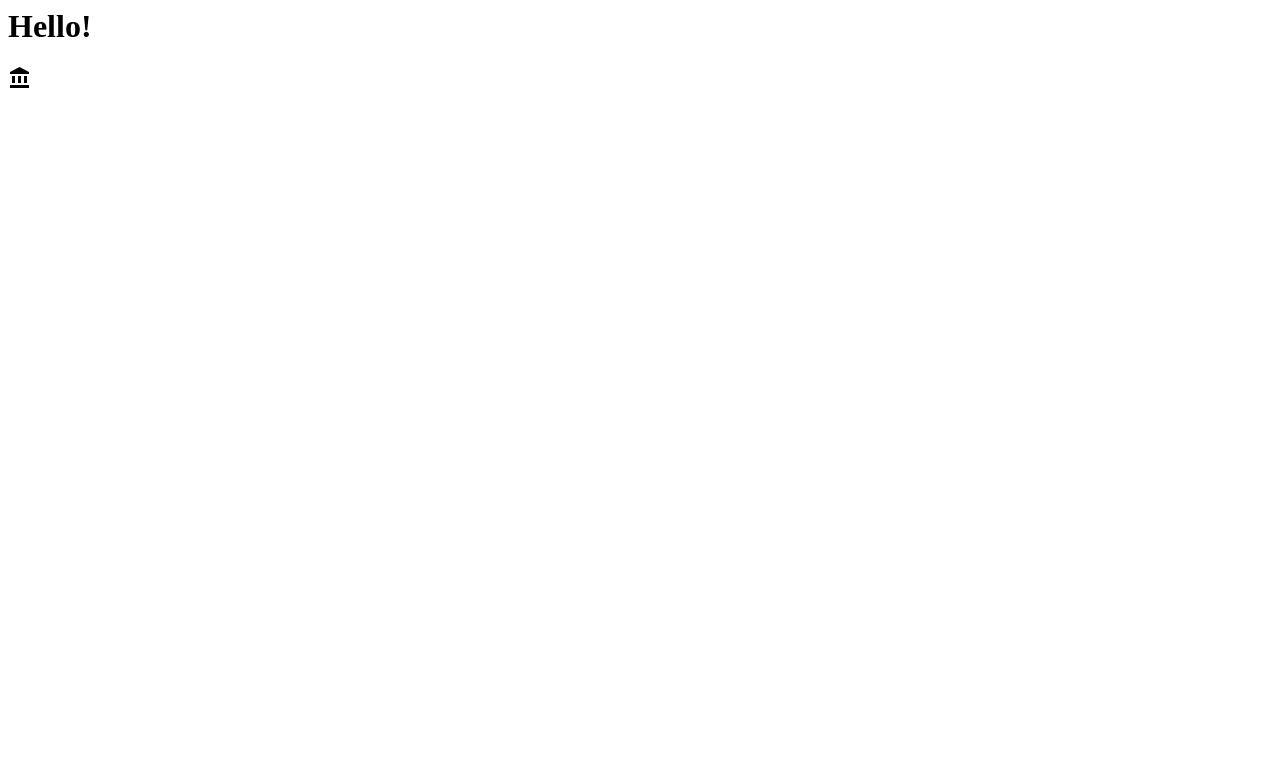
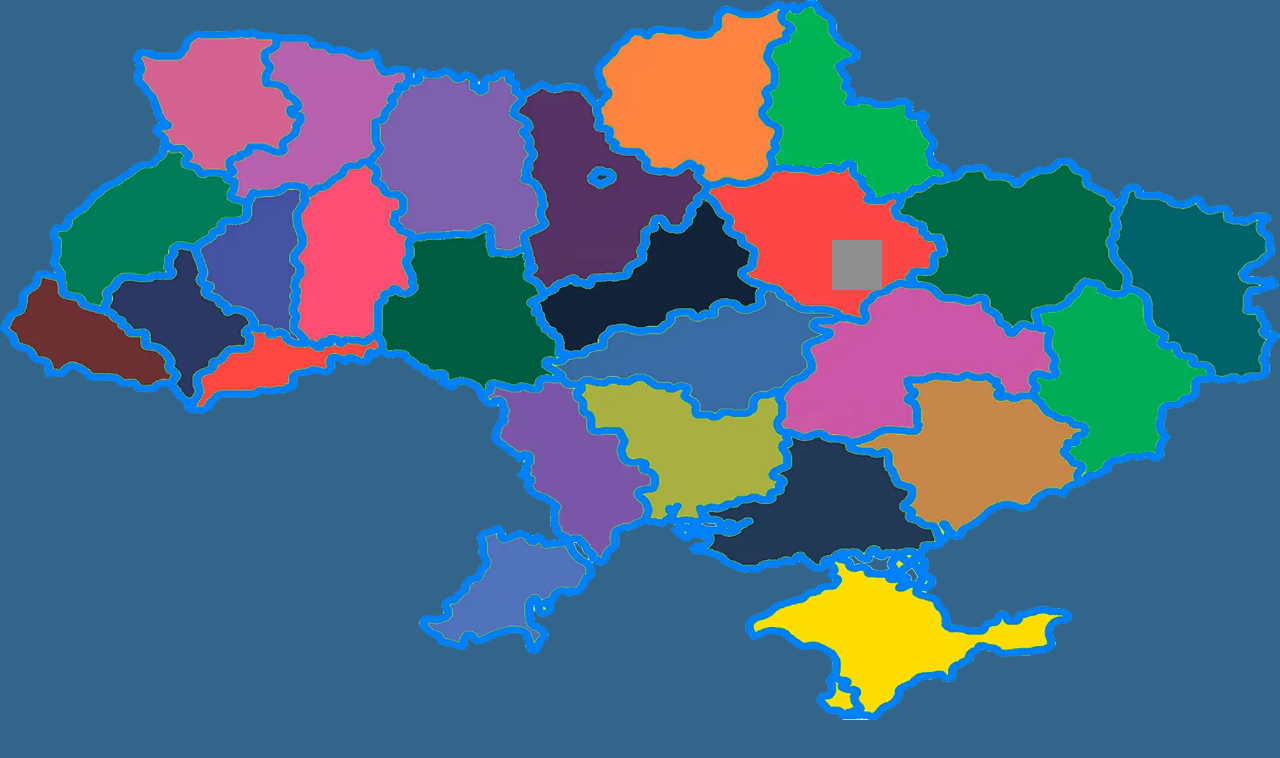
Before and after one commit to praktika22/praktika22, a plain HTML site: page index.html in a window 1280 px wide. Drawn offline with Linux system fonts and the light colour scheme; grey boxes are pictures that could not be loaded.

Commit message:
Added Ukraine map and marker to index.html

```diff
--- /dev/null
+++ b/css/index.css
@@ -0,0 +1,32 @@
+:root {
+    --dark-blue: #2F4858;
+    --blue: #33658A;
+    --light-blue: #86BBD8;
+    --yellow: #F6AE2D;
+    --orange: #F26419;
+}
+
+* {
+    margin: 0;
+    padding: 0;
+    box-sizing: border-box;
+}
+
+body {
+    background-color: var(--blue);
+    height: 100vh;
+}
+
+#map {
+    width: 100%;
+    height: 90vh;
+}
+
+.marker {
+    filter: contrast(50%);
+    position: absolute;
+    top: 30%;
+    left: 65%;
+    width: 50px;
+    height: 50px;
+}
--- a/index.html
+++ b/index.html
@@ -1,6 +1,18 @@
-<html>
-  <body>
-    <h1>Hello!</h1>
-    <img src='img/house.svg'>
-  </body>
+<!DOCTYPE html>
+<html lang="uk">
+<head>
+  <meta charset="UTF-8">
+  <meta http-equiv="X-UA-Compatible" content="IE=edge">
+  <meta name="viewport" content="width=device-width, initial-scale=1.0">
+  <link rel="stylesheet" href="css/index.css">
+  <title>Document</title>
+</head>
+<body>
+  <picture>
+    <source srcset="img/map.webp">
+    <source srcset="img/map.png">
+  </picture>
+  <img src="img/map.webp" alt="Ukraine map" id="map">
+  <a href="#"><img src="https://external-content.duckduckgo.com/iu/?u=http%3A%2F%2Fwww.pngall.com%2Fwp-content%2Fuploads%2F2017%2F05%2FMap-Marker-PNG-HD.png&f=1&nofb=1" alt="Marker" class="marker"></a>
+</body>
 </html>
```
Also changed, not shown: img/house.svg (deleted), img/map.png (added), img/map.webp (added).
